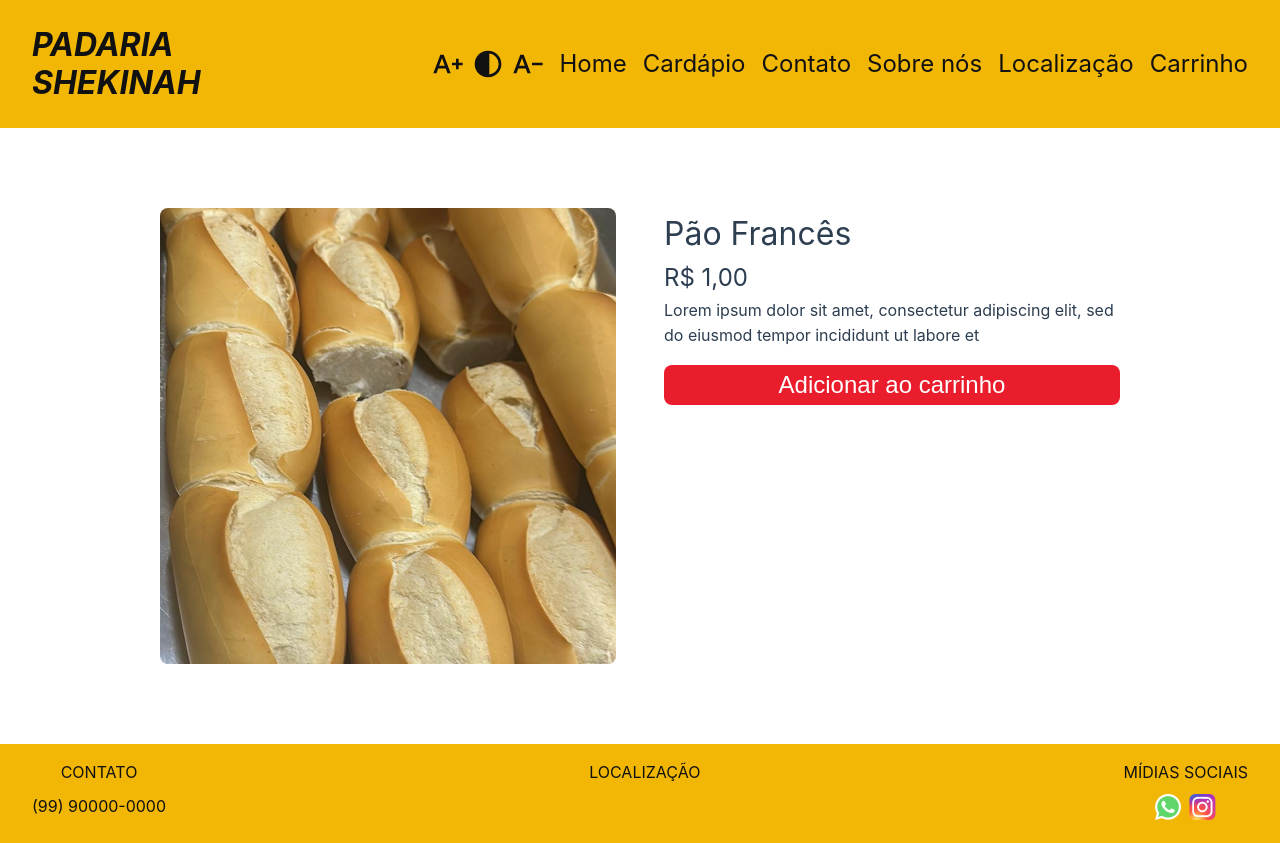
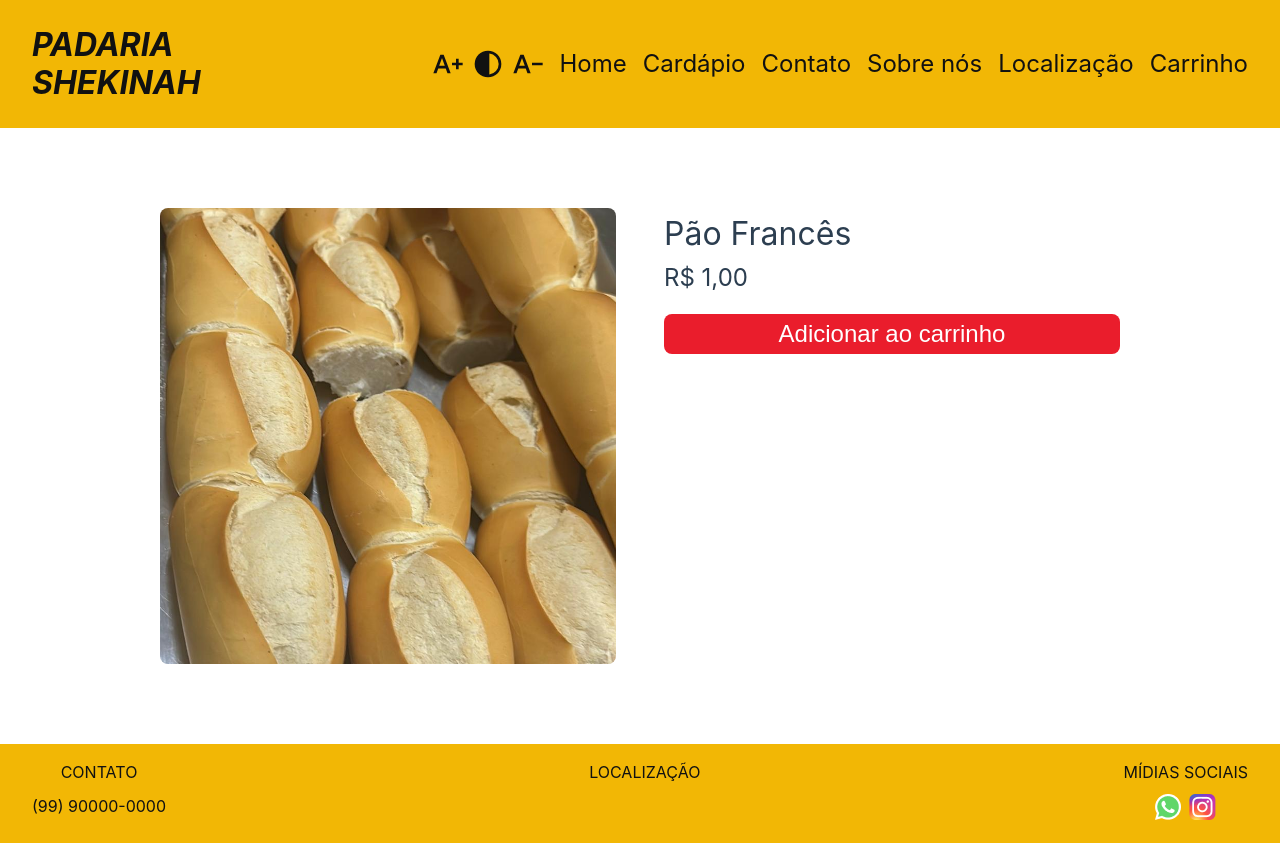
Before and after one commit to HordLawk/PadariaShekinah, a Vue app: page /produto/0 in a window 1280 px wide. Built offline with nearby package versions, Linux system fonts and the light colour scheme.

Commit message:
feat(product): dynamic descriptions

```diff
--- a/src/assets/utils.ts
+++ b/src/assets/utils.ts
@@ -8,6 +8,7 @@ type ProductType = {
     name: string,
     image: string,
     price: number,
+    description?: string,
 };
 
 type CartProductType = {
--- a/src/views/ProductView.vue
+++ b/src/views/ProductView.vue
@@ -26,7 +26,7 @@ const addToCart = () => {
         <div>
             <h1>{{ product?.name ?? '' }}</h1>
             <h2>{{ toPriceString(product?.price ?? 0) }}</h2>
-            <p>Lorem ipsum dolor sit amet, consectetur adipiscing elit, sed do eiusmod tempor incididunt ut labore et</p>
+            <p>{{ product?.description ?? '' }}</p>
             <button v-if="isInCart" class="full" disabled>Produto no carrinho</button>
             <button v-else class="full" @click="addToCart">Adicionar ao carrinho</button>
         </div>
```
